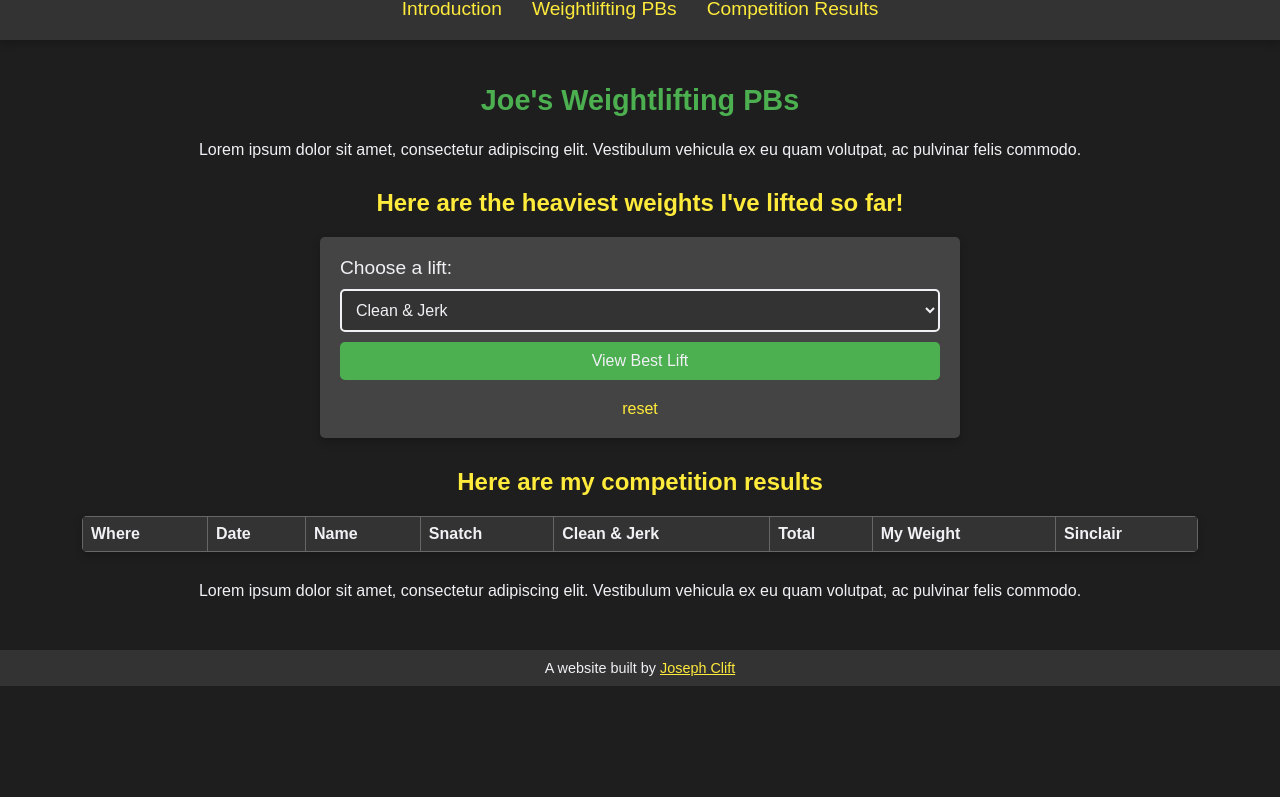
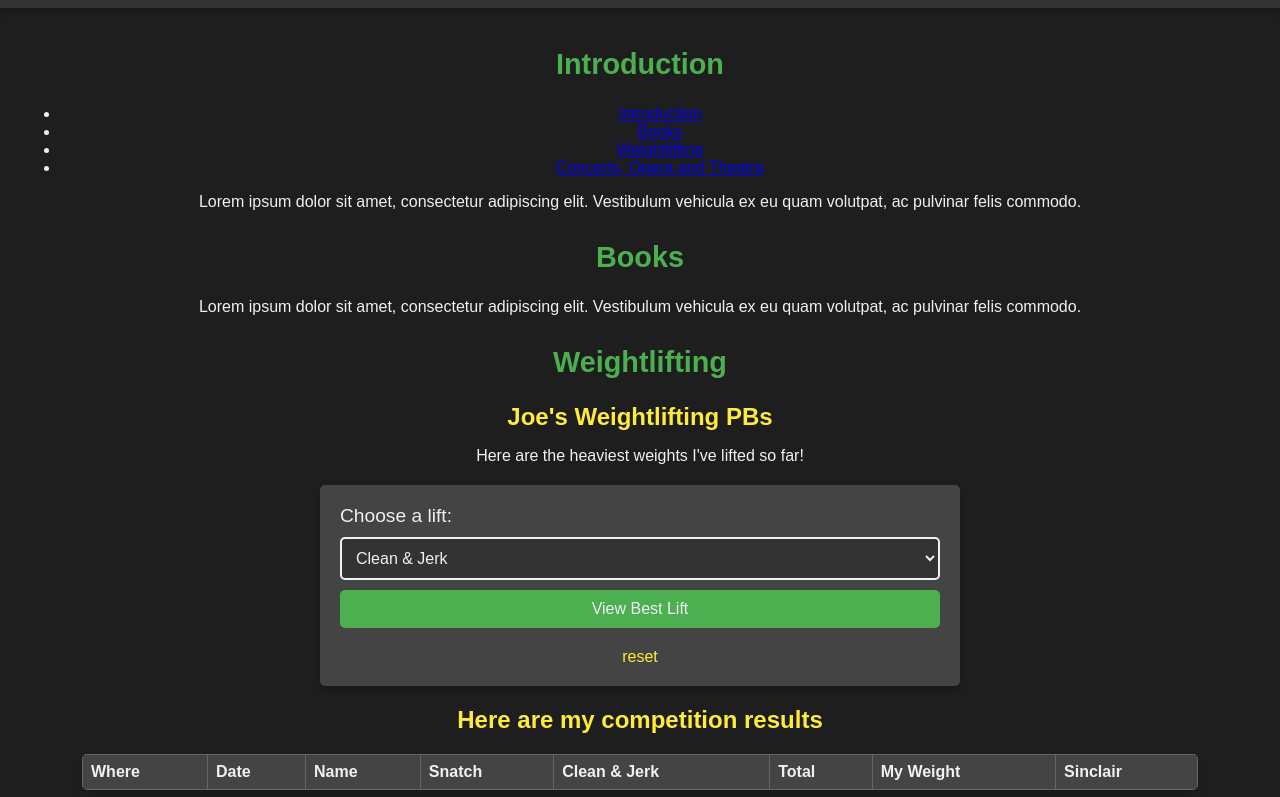
Before and after one commit to JMDKC/jmdkc-info, a website: page index.html in a window 1280 px wide. Shown: the part 69-866 px from the top of the page. Before the commit the page ends 800 px from the top, so only its background shows below. Drawn offline with Linux system fonts and the light colour scheme.

```diff
--- a/index.html
+++ b/index.html
@@ -8,23 +8,31 @@
 <body>
     <header>
         <h1 class="main-title">jmdkc.info</h1>
-        <nav>
-            <ul class="contents">
-                <li><a href="#intro-section">Introduction</a></li>
-                <li><a href="#weightlifting-pbs-section">Weightlifting PBs</a></li>
-                <li><a href="#comp-results-section">Competition Results</a></li>
-            </ul>
-        </nav>
     </header>
 
     <main>
         <section id="intro-section">
-            <h2>Joe's Weightlifting PBs</h2>
+            <h2>Introduction</h2>
+            <nav>
+                <ul class="contents">
+                    <li><a href="#intro-section">Introduction</a></li>
+                    <li><a href="#books-section">Books</a></li>
+                    <li><a href="#weightlifting-section">Weightlifting</a></li>
+                    <li><a href="#concerts-section">Concerts, Opera and Theatre</a></li>
+                </ul>
+            </nav>
             <p>Lorem ipsum dolor sit amet, consectetur adipiscing elit. Vestibulum vehicula ex eu quam volutpat, ac pulvinar felis commodo.</p>
         </section>
 
-        <section id="weightlifting-pbs-section">
-            <h3>Here are the heaviest weights I've lifted so far!</h3>
+        <section id="books-section">
+            <h2>Books</h2>
+            <p>Lorem ipsum dolor sit amet, consectetur adipiscing elit. Vestibulum vehicula ex eu quam volutpat, ac pulvinar felis commodo.</p>
+        </section>
+
+        <section id="weightlifting-section">
+            <h2>Weightlifting</h2>
+            <h3>Joe's Weightlifting PBs</h3>
+            <p>Here are the heaviest weights I've lifted so far!</p>
             <div class="combo-box-container">
                 <label for="lift">Choose a lift:</label>
                 <select id="lift">
@@ -43,9 +51,6 @@
                 <div id="result"></div>
                 <a class="reset-link" href="#" id="reset">reset</a>
             </div>
-        </section>
-
-        <section id="comp-results-section">
             <h3>Here are my competition results</h3>
             <table id="comp-results">
                 <thead>
@@ -66,7 +71,8 @@
             </table>
         </section>
 
-        <section id="additional-section">
+        <section id="concerts-section">
+            <h2>Concerts, Opera and Theatre</h2>
             <p>Lorem ipsum dolor sit amet, consectetur adipiscing elit. Vestibulum vehicula ex eu quam volutpat, ac pulvinar felis commodo.</p>
         </section>
     </main>
--- a/styles.css
+++ b/styles.css
@@ -2,9 +2,9 @@
     font-family: 'Montserrat', Arial, sans-serif;
     background-color: #1e1e1e; /* Dark background */
     color: #f0f0f5; /* Light text */
-    text-align: center;
     margin: 0;
     padding: 0;
+    text-align: center;
 }
 
 header {
@@ -12,35 +12,12 @@
     background-color: #333; /* Dark grey */
     color: #f0f0f5; /* Light text */
     box-shadow: 0 4px 8px rgba(0, 0, 0, 0.2);
-    text-align: left;
 }
 
 .main-title {
     font-size: 2em;
     margin: 0;
     color: #4caf50; /* Lighter green */
-}
-
-nav {
-    margin-top: 10px;
-}
-
-nav ul {
-    list-style-type: none;
-    padding: 0;
-    margin: 0;
-    display: flex;
-    justify-content: center;
-}
-
-nav ul li {
-    margin: 0 15px;
-}
-
-nav ul li a {
-    text-decoration: none;
-    color: #ffeb3b; /* Bright yellow */
-    font-size: 1.2em;
 }
 
 main {
@@ -54,6 +31,7 @@
 h2 {
     font-size: 1.8em; /* Smaller header for Joe's Weightlifting PBs */
     color: #4caf50; /* Lighter green */
+    margin-top: 20px;
 }
 
 h3 {
@@ -61,7 +39,6 @@
     color: #ffeb3b; /* Bright yellow */
     margin-top: 20px;
     margin-bottom: 15px;
-    text-transform: none;
 }
 
 .combo-box-container {
@@ -149,25 +126,4 @@
 }
 
 th {
-    background-color: #333; /* Dark grey */
-    color: #f0f0f5; /* Light text */
-}
-
-tr:nth-child(even) {
-    background-color: #555;
-}
-
-footer {
-    padding: 10px 0;
-    background-color: #333; /* Dark grey */
-    color: #f0f0f5; /* Light text */
-}
-
-footer p {
-    font-size: 0.9em;
-    margin: 0;
-}
-
-footer a {
-    color: #ffeb3b; /* Bright yellow */
-}
+    background-color: #
```
